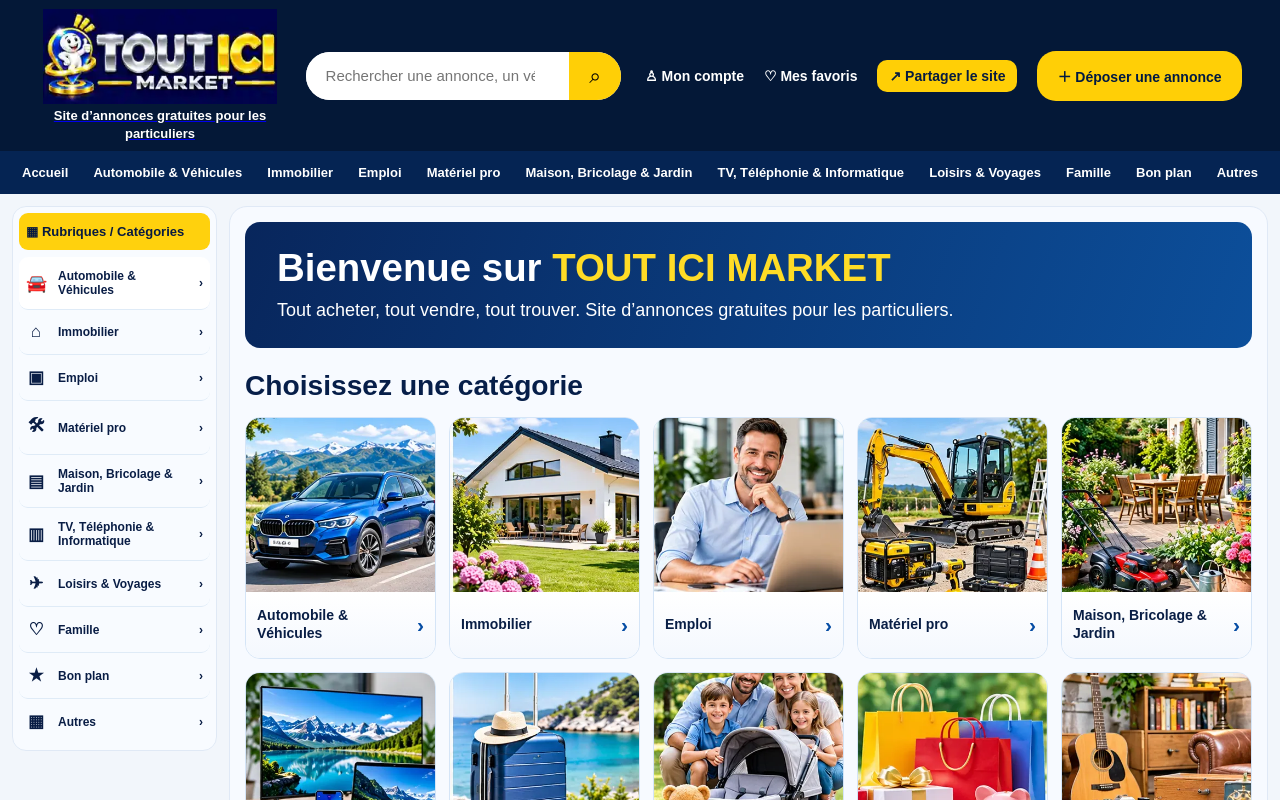
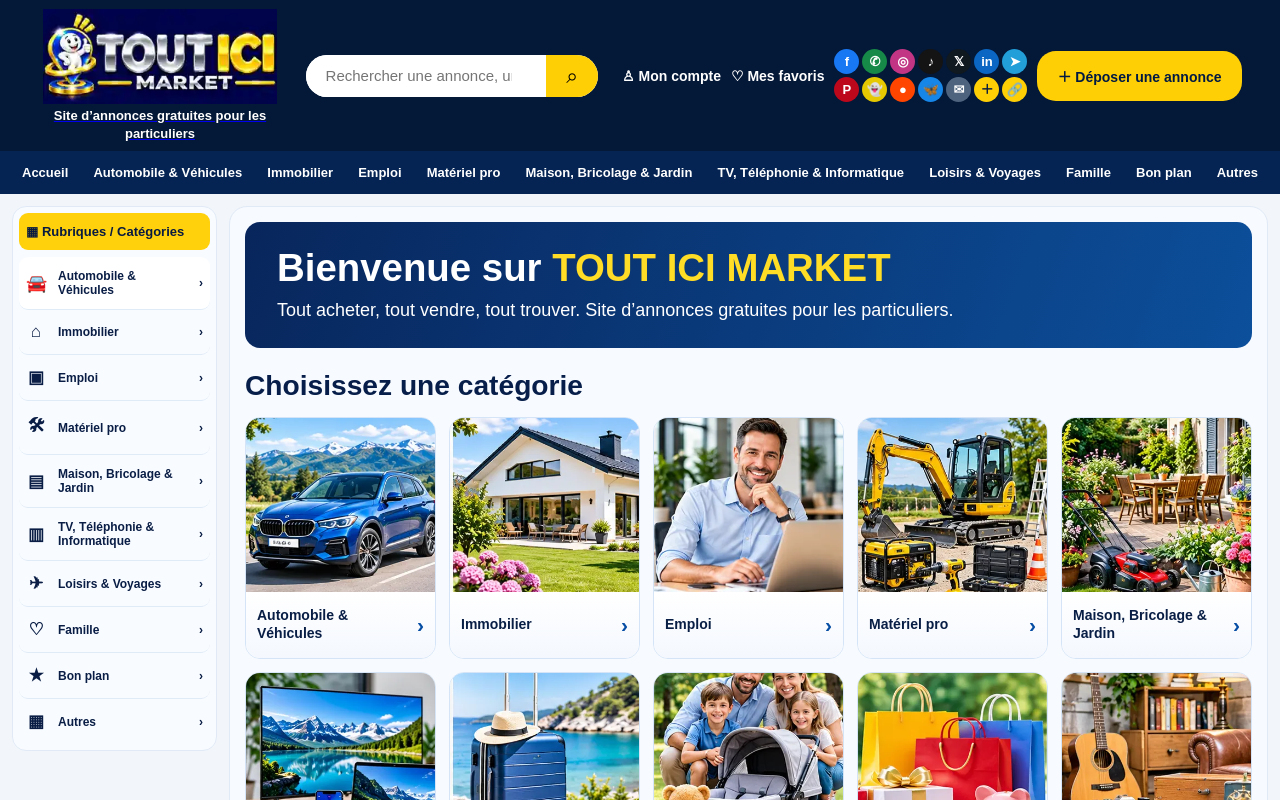
Before and after one commit to Touticimarket/tout-ici-market, a Next.js app: page / in a window 1280 px wide. Shown: the top 800 px of the page. Built offline with nearby package versions, Linux system fonts and the light colour scheme.

Commit message:
Show social media icons instead of Share site button and reduce top search width

```diff
--- a/app/layout.tsx
+++ b/app/layout.tsx
@@ -1,4 +1,4 @@
-import ShareLinks from "./components/ShareLinks";
+import SocialNetworkIcons from "./components/SocialNetworkIcons";
 import type { ReactNode } from "react";
 import type { Metadata } from "next";
 export const metadata:Metadata={
@@ -27,10 +27,10 @@ export default function RootLayout({children}:{children:ReactNode}){
       .tim-logo{display:block;width:clamp(175px,19vw,275px);flex-shrink:0}
       .tim-logo img{display:block;width:100%;height:auto;max-height:95px;object-fit:contain}
       .tim-logo-caption{display:block;color:#fff;font-size:clamp(10px,1.05vw,13px);font-weight:700;text-align:center;line-height:1.35;margin-top:3px}
-      .tim-search{display:flex;flex:1;max-width:560px;height:48px;border-radius:32px;background:#fff;overflow:hidden}
+      .tim-search{display:flex;flex:1;max-width:420px;height:42px;border-radius:32px;background:#fff;overflow:hidden}
       .tim-search input{flex:1;width:0;min-width:0;border:0;outline:0;padding:0 20px;font-size:15px}
       .tim-search button{border:0;background:#ffcf06;padding:0 20px;font-size:21px;cursor:pointer}
-      .tim-header-links{display:flex;align-items:center;gap:20px;white-space:nowrap}
+      .tim-header-links{display:flex;align-items:center;gap:10px;white-space:nowrap}
       .tim-header-links a{color:#fff;text-decoration:none;font-weight:700;font-size:14px}
       .tim-header-links .tim-post{background:#ffcf06;color:#001942;padding:15px 20px;border-radius:19px}
       .tim-navbar{display:flex;background:#052453;overflow-x:auto;padding:0 12px;gap:4px;scrollbar-width:thin;justify-content:space-between}
@@ -64,7 +64,7 @@ export default function RootLayout({children}:{children:ReactNode}){
       <nav className="tim-header-links" aria-label="Espace utilisateur">
         <a href="/compte">♙ Mon compte</a>
         <a href="/favoris">♡ Mes favoris</a>
-        <ShareLinks url="https://tout-ici-market.vercel.app/" title="TOUT ICI MARKET — Site d’annonces gratuites pour les particuliers" label="Partager le site" compact/>
+        <SocialNetworkIcons/>
         <a className="tim-post" href="/automobile/deposer">＋ Déposer une annonce</a>
       </nav>
     </header>
```
